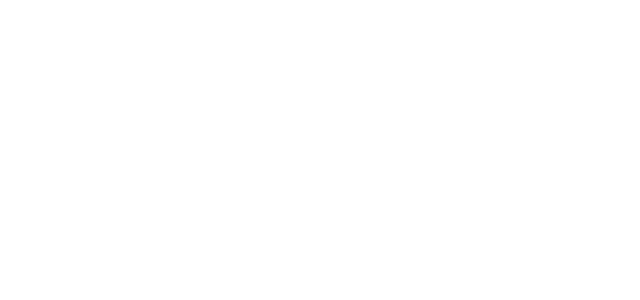
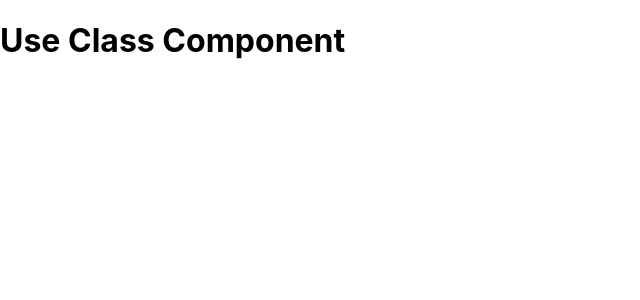
Before and after one commit to Nandaniyadav/Learn-React, a React (Create React App) app: page / in a window 1280 px wide. Shown: the top 300 px of the page, without its empty margins (0-640 px from the left). Built offline with nearby package versions, Linux system fonts and the light colour scheme.

Commit message:
use class component

```diff
--- a/src/App.js
+++ b/src/App.js
@@ -47,29 +47,46 @@
 
 
 
-//life cycle method
+// //life cycle method
+
+// import React from 'react'
+
+// class App extends React.Component {
+
+//   constructor () {
+//     super();
+//     console.warn("constructor")
+//   }
+
+//   componentDidAmount() {
+//     console.warn("componentDidAmount")
+//   }
+//   render() {
+//     console.warn("render")
+//   }
+
+//   return() {
+//     <div>
+//       <h1>Life cycle Method</h1>
+//     </div>
+//   }
+// }
+
+// export default App
+
+
+
+//Class component
 
 import React from 'react'
+import Classcmp from './ClassBased/Classcmp'
 
-class App extends React.Component {
-
-  constructor () {
-    super();
-    console.warn("constructor")
-  }
-
-  componentDidAmount() {
-    console.warn("componentDidAmount")
-  }
-  render() {
-    console.warn("render")
-  }
-
-  return() {
+const App = () => {
+  return (
     <div>
-      <h1>Life cycle Method</h1>
+      <Classcmp />
     </div>
-  }
+  )
 }
 
 export default App
--- /dev/null
+++ b/src/ClassBased/Classcmp.js
@@ -0,0 +1,12 @@
+import React, { Component } from "react";
+
+class Classcmp extends Component {
+  render() {
+    return (
+      <div>
+        <h1>Use Class Component </h1>
+      </div>
+    );
+  }
+}
+export default Classcmp;
```
